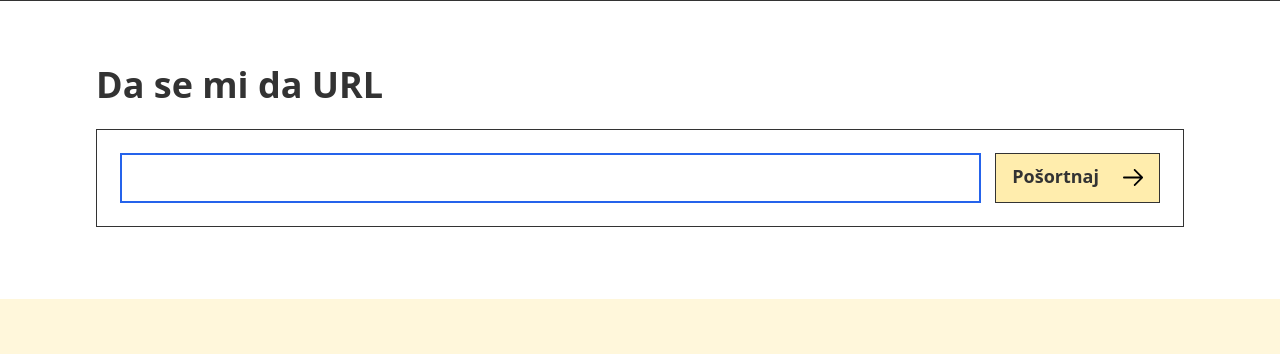
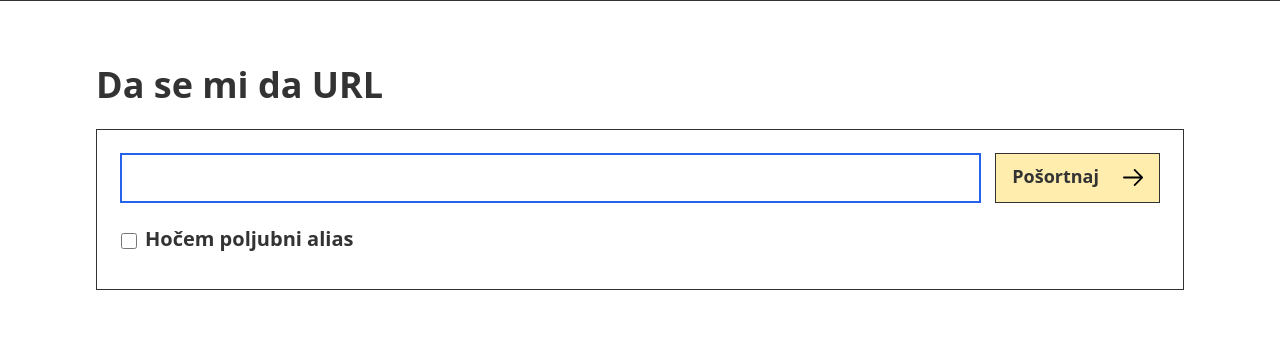
Before and after one commit to danesjenovdan/krtk, a Flask app: page /short/ in a window 1280 px wide. Shown: the part 501-855 px from the top of the page. Before the commit the page ends 800 px from the top, so only its background shows below. Run offline with Flask 3, Linux system fonts and the light colour scheme; some libraries are stand-ins or nearby versions.

Commit message:
add input for custom alias to page

```diff
--- a/flask_app/static/style.css
+++ b/flask_app/static/style.css
@@ -88,11 +88,19 @@ main {
   padding: 1.5rem;
   margin-top: 1.5rem;
   border: 1px solid #333;
+}
+
+.shortener .row {
   display: flex;
   gap: 1rem;
 }
 
-.url-input {
+.shortener .row.alias-row {
+  margin-top: 1rem;
+}
+
+.url-input,
+.alias-input {
   flex: 1;
   padding: 0.75rem 1rem;
   font-family: inherit;
@@ -101,7 +109,12 @@ main {
   border: 1px solid #333;
 }
 
-.url-input:focus {
+.alias-input {
+  flex: 0.5;
+}
+
+.url-input:focus,
+.alias-input:focus {
   outline: none;
   border-color: #2563eb;
   box-shadow: 0 0 0 1px #2563eb;
@@ -144,13 +157,32 @@ main {
   margin-bottom: -0.125rem;
 }
 
+.checkbox-label {
+  display: flex;
+  align-items: center;
+  gap: 0.5rem;
+  font-size: 1.25rem;
+  font-weight: 600;
+  line-height: 1.1;
+  min-height: 47px;
+}
+
+.checkbox-label span {
+  margin-top: -0.25rem;
+}
+
+.checkbox-label input {
+  width: 1rem;
+  height: 1rem;
+}
+
 @media (max-width: 768px) {
   .shortener h3 {
     font-size: 1.5rem;
     line-height: 1.5;
   }
 
-  .shortener .box {
+  .shortener .row {
     flex-direction: column;
   }
 
--- a/flask_app/templates/shortener.html
+++ b/flask_app/templates/shortener.html
@@ -4,6 +4,7 @@
 <div class="shortener">
   <h3>Da se mi da URL</h3>
   <form class="box">
+    <div class="row">
       <input type="url" class="url-input" required autofocus />
       <button class="btn-shorten">
         <span>Pošortnaj</span>
@@ -12,6 +13,14 @@
           alt=""
         />
       </button>
+    </div>
+    <div class="row alias-row">
+      <label class="checkbox-label" for="is-custom-alias">
+        <input type="checkbox" name="is-custom-alias" id="is-custom-alias" />
+        <span>Hočem poljubni alias</span>
+      </label>
+      <input type="text" class="alias-input" style="display: none;" disabled />
+    </div>
   </form>
 </div>
 
@@ -19,8 +28,46 @@
   const form = document.querySelector(".box");
   const urlInput = form.querySelector(".url-input");
   const shortenButton = form.querySelector(".btn-shorten");
+  const aliasInput = form.querySelector(".alias-input");
+  const aliasCheckbox = form.querySelector("#is-custom-alias");
 
   let state = null;
+
+  function toggleAliasInput(isChecked) {
+    if (isChecked) {
+      aliasInput.style.display = "block";
+      aliasInput.disabled = false;
+      aliasInput.required = true;
+      aliasInput.focus();
+    } else {
+      aliasInput.value = "";
+      aliasInput.style.display = "none";
+      aliasInput.disabled = true;
+      aliasInput.required = false;
+    }
+  }
+
+  aliasCheckbox.addEventListener("change", (event) => {
+    toggleAliasInput(event.target.checked);
+  });
+  toggleAliasInput(aliasCheckbox.checked);
+
+  function isAliasValid(alias) {
+    const hasValidChars = /^[a-z0-9-]{1,20}$/.test(alias);
+    const startsWithLetter = /^[a-z]/i.test(alias);
+    const endsWithLetterOrDigit = /[a-z0-9]$/.test(alias);
+    return hasValidChars && startsWithLetter && endsWithLetterOrDigit;
+  }
+
+  function alertErrors(data) {
+    let str = "Napaka: ";
+    try {
+      str += JSON.stringify(data, null, 2);
+    } catch (e) {
+      str += String(data);
+    }
+    alert(str);
+  }
 
   async function postDataToServer(data = {}) {
     const response = await fetch("/_shorten_link", {
@@ -45,11 +92,18 @@
       return;
     }
 
+    if (aliasCheckbox.checked && !isAliasValid(aliasInput.value)) {
+      aliasInput.setCustomValidity("Alias lahko vsebuje samo male črke, številke in vezaje.");
+      aliasInput.reportValidity();
+      return;
+    }
+
     shortenButton.disabled = true;
     state = "loading";
 
     const [ok, data] = await postDataToServer({
       destination: urlInput.value,
+      alias: aliasCheckbox.checked ? aliasInput.value : undefined,
     });
 
     if (ok) {
@@ -68,6 +122,8 @@
 
       state = "error";
       shortenButton.querySelector("span").textContent = "Napaka :(";
+
+      alertErrors(data);
     }
   });
 </script>
```
Lines whose indentation alone changed are shown as unchanged.
